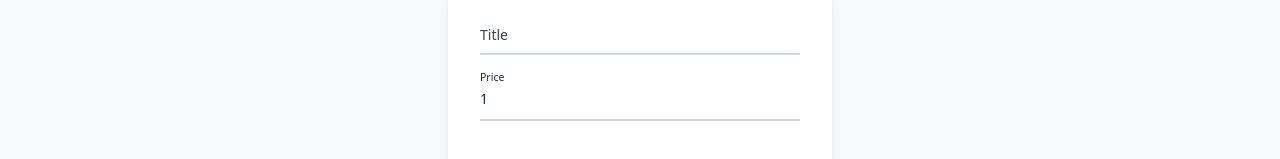
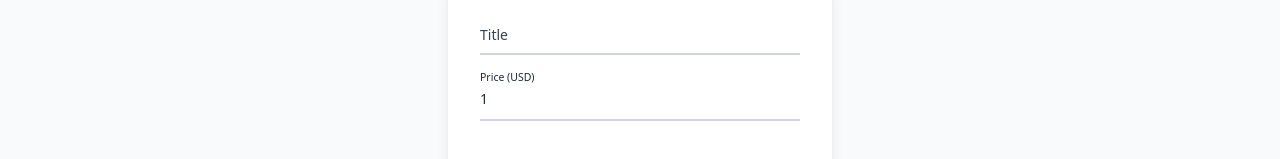
Before and after one commit to Cristian-Prieto/shopbix, a React (Create React App) app: page /edit in a window 1280 px wide. Shown: the part 258-417 px from the top of the page. Built offline with nearby package versions, Linux system fonts and the light colour scheme; a web font is replaced by a local one.

Commit message:
final touch form

```diff
--- a/src/components/EditProduct.jsx
+++ b/src/components/EditProduct.jsx
@@ -75,7 +75,7 @@ export function EditProduct() {
             htmlFor="price"
             className="peer-focus:font-medium absolute text-sm text-gray-800  duration-300 transform -translate-y-6 scale-75 top-3 -z-10 origin-[0] peer-focus:left-0 peer-focus:text-yellow-400  peer-placeholder-shown:scale-100 peer-placeholder-shown:translate-y-0 peer-focus:scale-75 peer-focus:-translate-y-6"
           >
-            Price
+            Price (USD)
           </label>
         </div>
 
```
